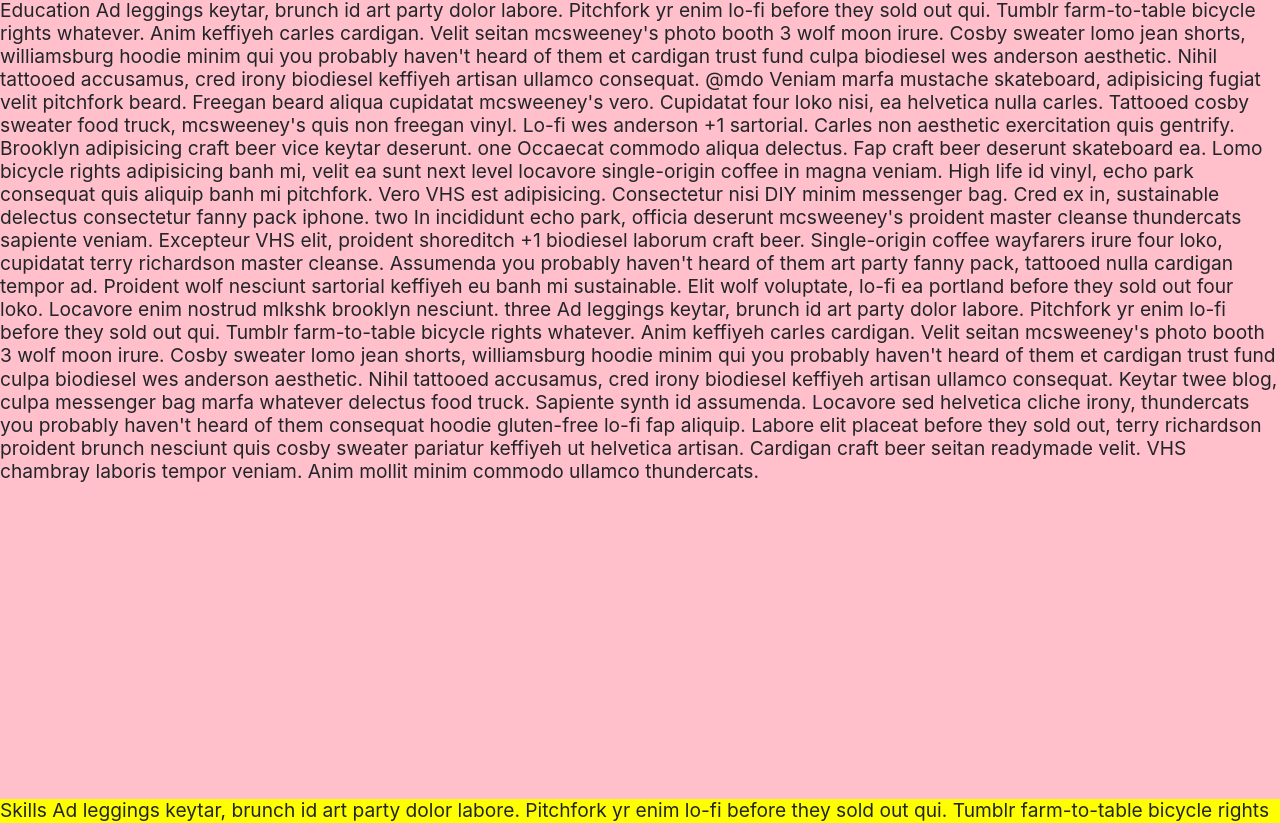
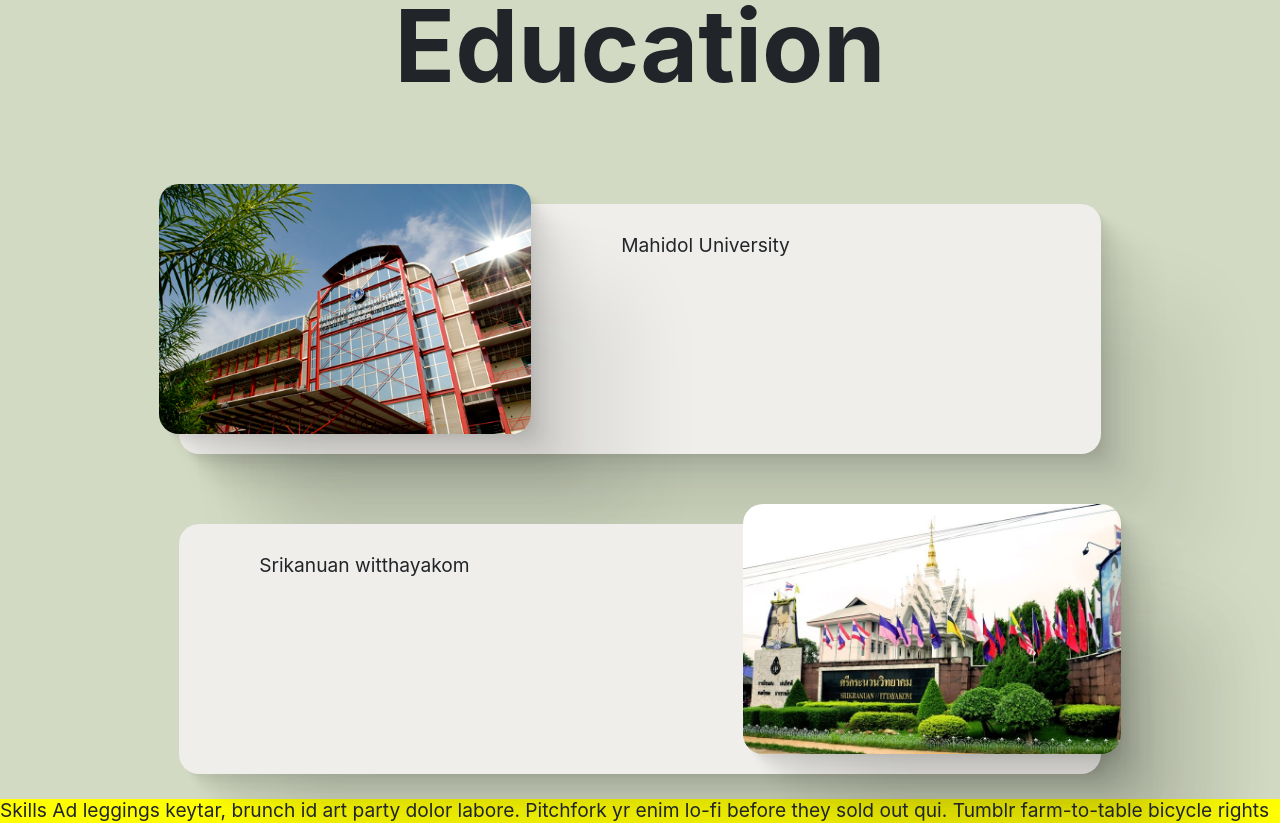
Before and after one commit to Sophon-Kr/PersonalWebsite-s-Sophon, a React (Create React App) app: page /education in a window 1280 px wide. Shown: the part 801-1624 px from the top of the page. Built offline with nearby package versions, Linux system fonts and the light colour scheme.

Commit message:
add education template

```diff
--- /dev/null
+++ b/src/assets/education.css
@@ -0,0 +1,80 @@
+.maincontainer-education {
+  max-width: 1240px;
+  margin: auto;
+  height: 100%;
+  display: flex;
+  flex-direction: column;
+  justify-content: center;
+  flex-wrap: nowrap;
+  gap: 40px;
+  /* background-color: bisque; */
+}
+.container-education {
+  display: flex;
+  flex-direction: column;
+  justify-content: space-around;
+  align-items: stretch;
+  /* flex-wrap: nowrap; */
+  gap: 70px;
+  padding: 5% 10%;
+  /* background-color: salmon; */
+}
+
+#education {
+  height: 100vh;
+  background: var(--green1-color);
+  padding: 5%;
+}
+
+.headereducation {
+  padding: 20px 0 0 0;
+  font-size: 100px;
+  font-weight: bold;
+  align-self: center;
+}
+.papereducation {
+  background-color: var(--background-color);
+  min-height: 250px;
+  border-radius: 20px;
+  box-shadow: 2.8px 2.8px 2.2px rgba(0, 0, 0, 0.02),
+    6.7px 6.7px 5.3px rgba(0, 0, 0, 0.028),
+    12.5px 12.5px 10px rgba(0, 0, 0, 0.035),
+    22.3px 22.3px 17.9px rgba(0, 0, 0, 0.042),
+    41.8px 41.8px 33.4px rgba(0, 0, 0, 0.05),
+    100px 100px 80px rgba(0, 0, 0, 0.07);
+
+  display: flex;
+}
+.textmu {
+  margin-left: 80px;
+  padding: 30px;
+}
+.textskwk {
+  margin-right: 80px;
+  margin-left: 50px;
+  padding: 30px;
+  flex-grow: 1;
+}
+
+.imgeducation {
+  width: auto;
+  height: 250px;
+  border-radius: 20px;
+  margin: -20px;
+  box-shadow: 2.8px 2.8px 2.2px rgba(0, 0, 0, 0.02),
+    6.7px 6.7px 5.3px rgba(0, 0, 0, 0.028),
+    12.5px 12.5px 10px rgba(0, 0, 0, 0.035),
+    22.3px 22.3px 17.9px rgba(0, 0, 0, 0.042),
+    41.8px 41.8px 33.4px rgba(0, 0, 0, 0.05),
+    100px 100px 80px rgba(0, 0, 0, 0.07);
+
+  /* border-bottom: 5px solid var(--orange1-color);
+  border-right: 5px solid var(--orange1-color); */
+}
+
+/* @media screen and (max-width: 940px) {
+
+  } */
+/* @media screen and (max-width: 375px) {
+
+  } */
--- a/src/pages/Education.jsx
+++ b/src/pages/Education.jsx
@@ -1,52 +1,29 @@
 import React from "react";
 import { connect } from "react-redux";
+import "../assets/education.css";
+import MU from "../assets/MU.jpg";
+import SKWK from "../assets/SKWK.jpg";
 
 export const Education = (props) => {
   return (
-    <div
-    className="education"
-      id="education"
-    style={{ backgroundColor: "pink", height: "100vh" }}>
-      Education Ad leggings keytar, brunch id art party dolor labore. Pitchfork
-      yr enim lo-fi before they sold out qui. Tumblr farm-to-table bicycle
-      rights whatever. Anim keffiyeh carles cardigan. Velit seitan mcsweeney's
-      photo booth 3 wolf moon irure. Cosby sweater lomo jean shorts,
-      williamsburg hoodie minim qui you probably haven't heard of them et
-      cardigan trust fund culpa biodiesel wes anderson aesthetic. Nihil tattooed
-      accusamus, cred irony biodiesel keffiyeh artisan ullamco consequat. @mdo
-      Veniam marfa mustache skateboard, adipisicing fugiat velit pitchfork
-      beard. Freegan beard aliqua cupidatat mcsweeney's vero. Cupidatat four
-      loko nisi, ea helvetica nulla carles. Tattooed cosby sweater food truck,
-      mcsweeney's quis non freegan vinyl. Lo-fi wes anderson +1 sartorial.
-      Carles non aesthetic exercitation quis gentrify. Brooklyn adipisicing
-      craft beer vice keytar deserunt. one Occaecat commodo aliqua delectus. Fap
-      craft beer deserunt skateboard ea. Lomo bicycle rights adipisicing banh
-      mi, velit ea sunt next level locavore single-origin coffee in magna
-      veniam. High life id vinyl, echo park consequat quis aliquip banh mi
-      pitchfork. Vero VHS est adipisicing. Consectetur nisi DIY minim messenger
-      bag. Cred ex in, sustainable delectus consectetur fanny pack iphone. two
-      In incididunt echo park, officia deserunt mcsweeney's proident master
-      cleanse thundercats sapiente veniam. Excepteur VHS elit, proident
-      shoreditch +1 biodiesel laborum craft beer. Single-origin coffee wayfarers
-      irure four loko, cupidatat terry richardson master cleanse. Assumenda you
-      probably haven't heard of them art party fanny pack, tattooed nulla
-      cardigan tempor ad. Proident wolf nesciunt sartorial keffiyeh eu banh mi
-      sustainable. Elit wolf voluptate, lo-fi ea portland before they sold out
-      four loko. Locavore enim nostrud mlkshk brooklyn nesciunt. three Ad
-      leggings keytar, brunch id art party dolor labore. Pitchfork yr enim lo-fi
-      before they sold out qui. Tumblr farm-to-table bicycle rights whatever.
-      Anim keffiyeh carles cardigan. Velit seitan mcsweeney's photo booth 3 wolf
-      moon irure. Cosby sweater lomo jean shorts, williamsburg hoodie minim qui
-      you probably haven't heard of them et cardigan trust fund culpa biodiesel
-      wes anderson aesthetic. Nihil tattooed accusamus, cred irony biodiesel
-      keffiyeh artisan ullamco consequat. Keytar twee blog, culpa messenger bag
-      marfa whatever delectus food truck. Sapiente synth id assumenda. Locavore
-      sed helvetica cliche irony, thundercats you probably haven't heard of them
-      consequat hoodie gluten-free lo-fi fap aliquip. Labore elit placeat before
-      they sold out, terry richardson proident brunch nesciunt quis cosby
-      sweater pariatur keffiyeh ut helvetica artisan. Cardigan craft beer seitan
-      readymade velit. VHS chambray laboris tempor veniam. Anim mollit minim
-      commodo ullamco thundercats.
+    <div className="education " id="education">
+      <div className="maincontainer-education">
+        <div className="headereducation">Education </div>
+        <div className="container-education">
+          <div className="papereducation">
+            <img src={MU} alt="Mahidol-University" className="imgeducation" />
+            <div className="textmu">Mahidol University</div>
+          </div>
+          <div className="papereducation">
+            <div className="textskwk">Srikanuan witthayakom</div>
+            <img
+              src={SKWK}
+              alt="Srikranuanwittayakom-School"
+              className="imgeducation"
+            />
+          </div>
+        </div>
+      </div>
     </div>
   );
 };
```
Also changed, not shown: src/assets/MU.jpg (added), src/assets/SKWK.jpg (added).
